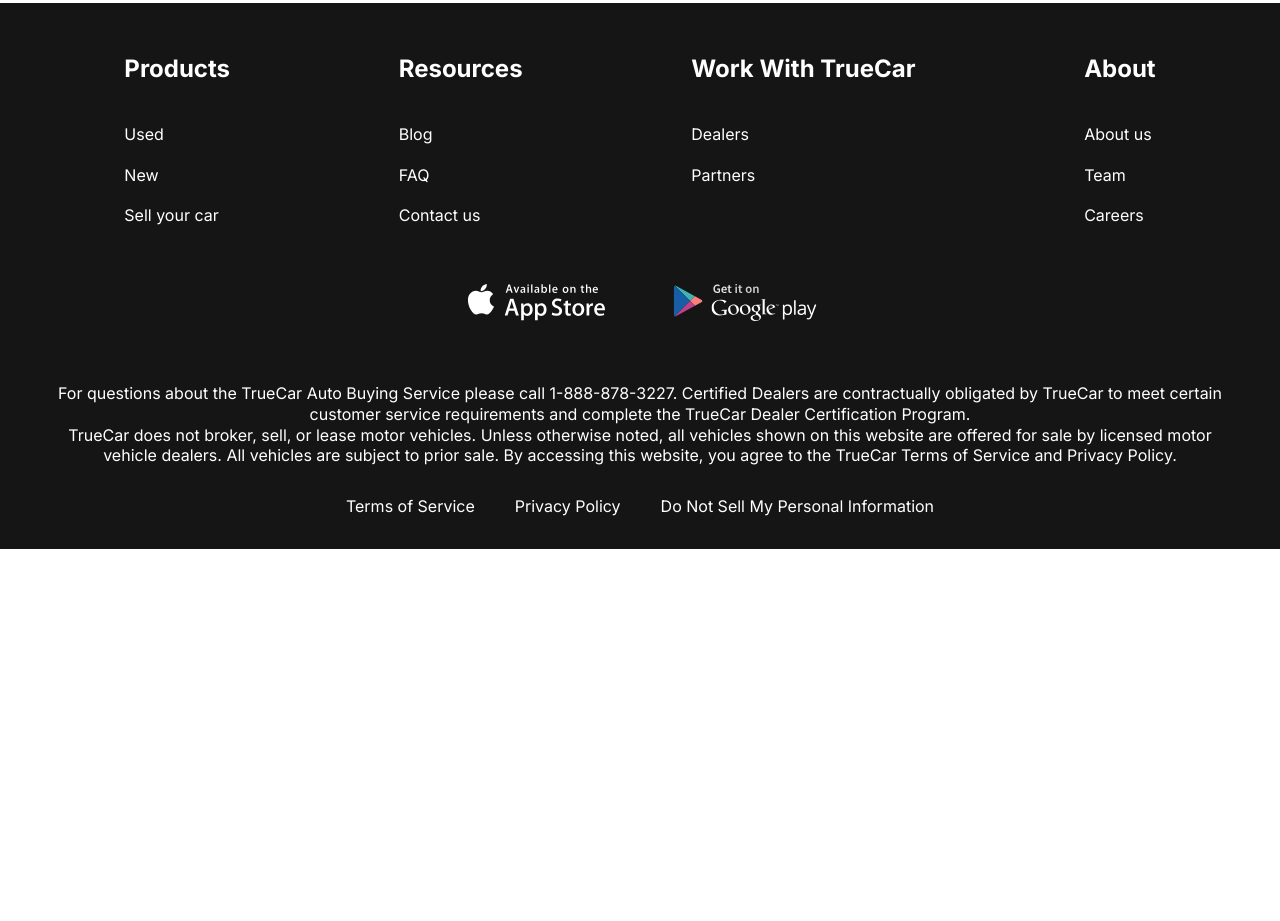
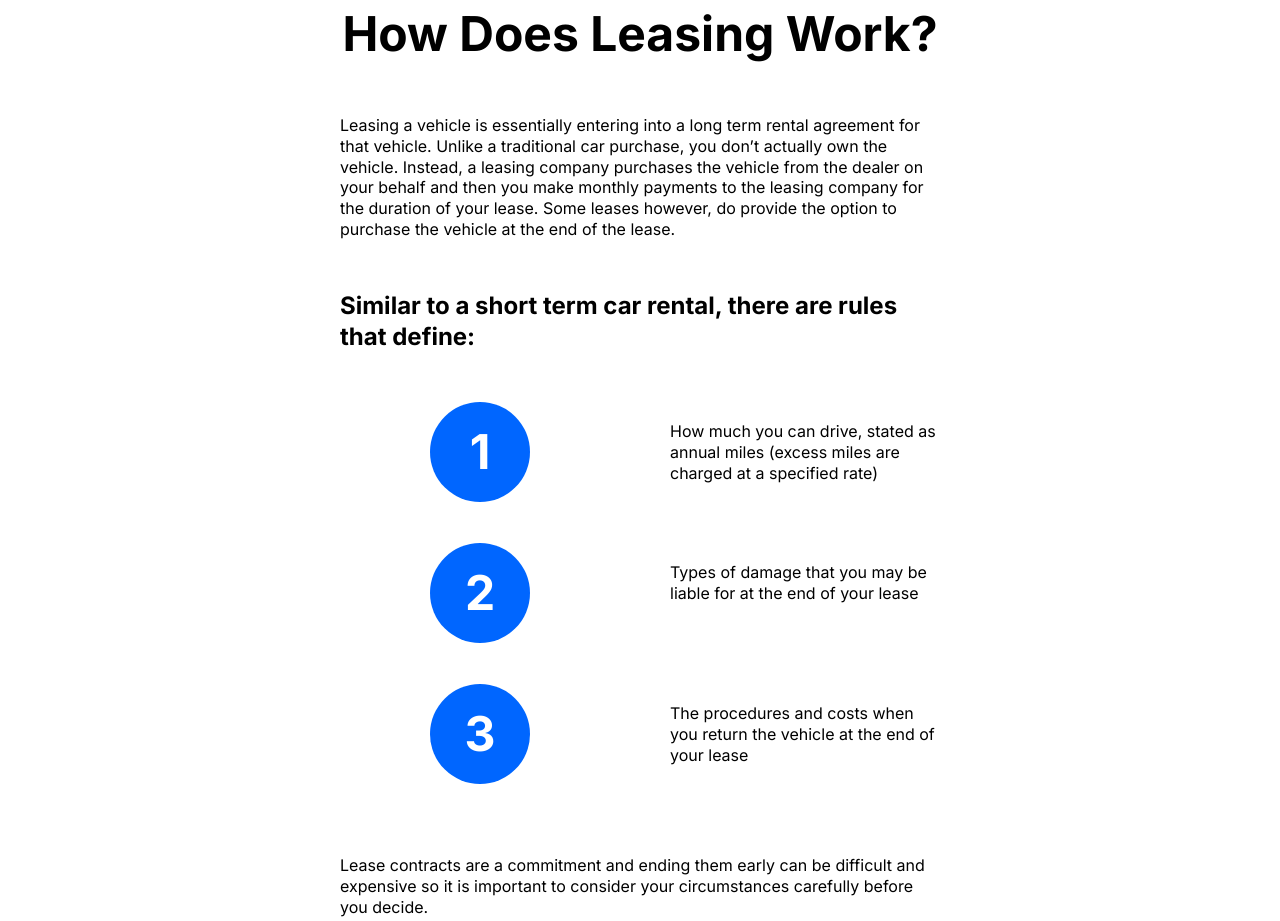
Before and after one commit to lambert34/Auto-leasing, a plain HTML site: page index.html in a window 1280 px wide. Shown: the part 1539-2460 px from the top of the page. Before the commit the page ends 2088 px from the top, so only its background shows below. Drawn offline with nearby package versions, Linux system fonts and the light colour scheme.

Commit message:
добавляет еще одну секцию со стилями и элементом before

```diff
--- a/css/style.css
+++ b/css/style.css
@@ -243,3 +243,58 @@ a {
 .why-lease__item-text {
 
 }
+
+/* section HOW Does ---------- */
+
+.how-does {
+    margin-bottom: 150px;
+}
+
+.how-does__inner {
+    max-width: 600px;
+    margin: 0 auto;
+}
+
+.how-does__text {
+}
+.how__does-title {
+    font-size: 24px;
+    font-weight: 700;
+    padding-top: 50px;
+}
+.how-does-list {
+    padding: 50px 0 70px;
+    counter-reset: myCounter;
+}
+
+.how__does-item::before {
+    counter-increment: myCounter;
+    content: counter(myCounter);
+    display: flex;
+    justify-content: center;
+    align-items: center;
+    background-color: #0066FF;
+    font-size: 48px;
+    font-weight: 700;
+    width: 100px;
+    height: 100px;
+    border-radius: 50%;
+    color: #fff;
+    position: absolute;
+    left: 0;
+    top: 0;
+}
+
+.how__does-item {
+    list-style-type: none;
+    width: 270px;
+    position: relative;
+    box-sizing: content-box;
+    margin-left: auto;
+    padding: 19px 0 19px 240px;
+    min-height: 63px;
+}
+
+.how__does-item + .how__does-item {
+    margin-top: 40px;
+}
--- a/index.html
+++ b/index.html
@@ -85,6 +85,35 @@
                     </ul>
                 </div>
             </section>
+
+            <section class="how-does">
+                <div class="container">
+                    <div class="how-does__inner">
+                        <h2 class="section-title">How Does Leasing Work?</h2>
+                        <p class="how-does__text">Leasing a vehicle is essentially entering into a long term rental
+                            agreement for that vehicle. Unlike a traditional car purchase, you don’t
+                            actually own the vehicle. Instead, a leasing company purchases the vehicle from the dealer
+                            on
+                            your behalf and then you make monthly payments to the leasing company for the duration of
+                            your lease.
+                            Some leases however, do provide the option to purchase the vehicle at the end of the lease.
+                        </p>
+                        <h4 class="how__does-title">Similar to a short term car rental,
+                            there are rules that define:</h4>
+                            <ol class="how-does-list">
+                                <li class="how__does-item">How much you can drive, stated as annual miles
+                                    (excess miles are charged at a specified rate)</li>
+                                <li class="how__does-item">Types of damage that you may be liable for at
+                                    the end of your lease</li>
+                                <li class="how__does-item">The procedures and costs when you return the vehicle
+                                    at the end of your lease</li>
+                            </ol>
+                        <p class="how-does__text">Lease contracts are a commitment and ending them early can be
+                            difficult and expensive
+                            so it is important to consider your circumstances carefully before you decide.</p>
+                    </div>
+                </div>
+            </section>
         </main>
 
 
```
